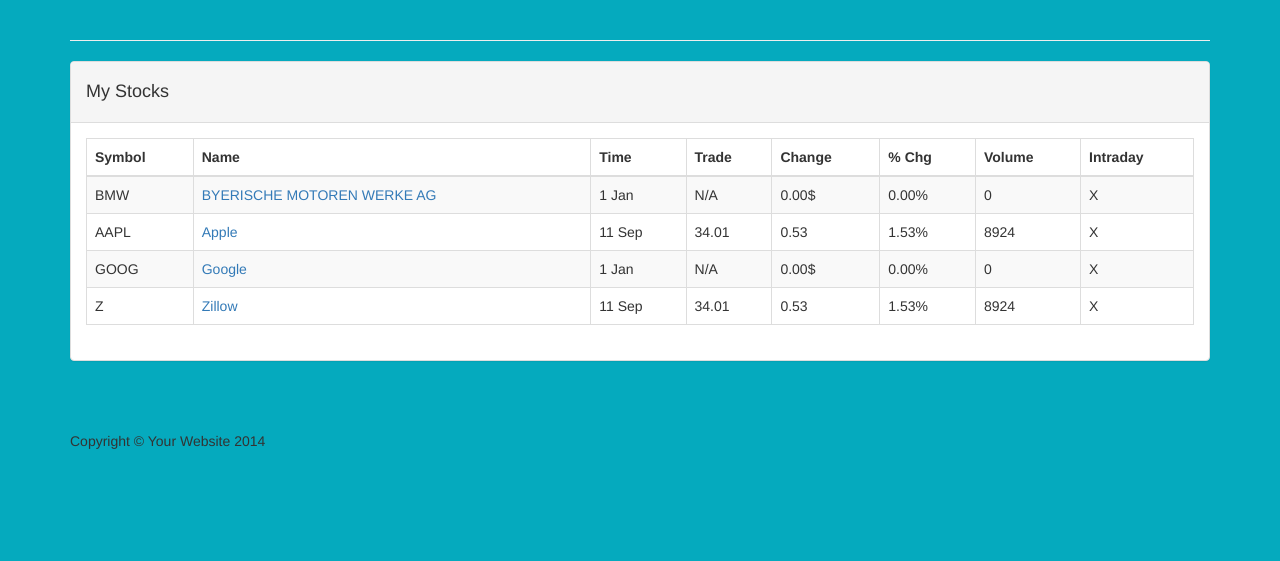
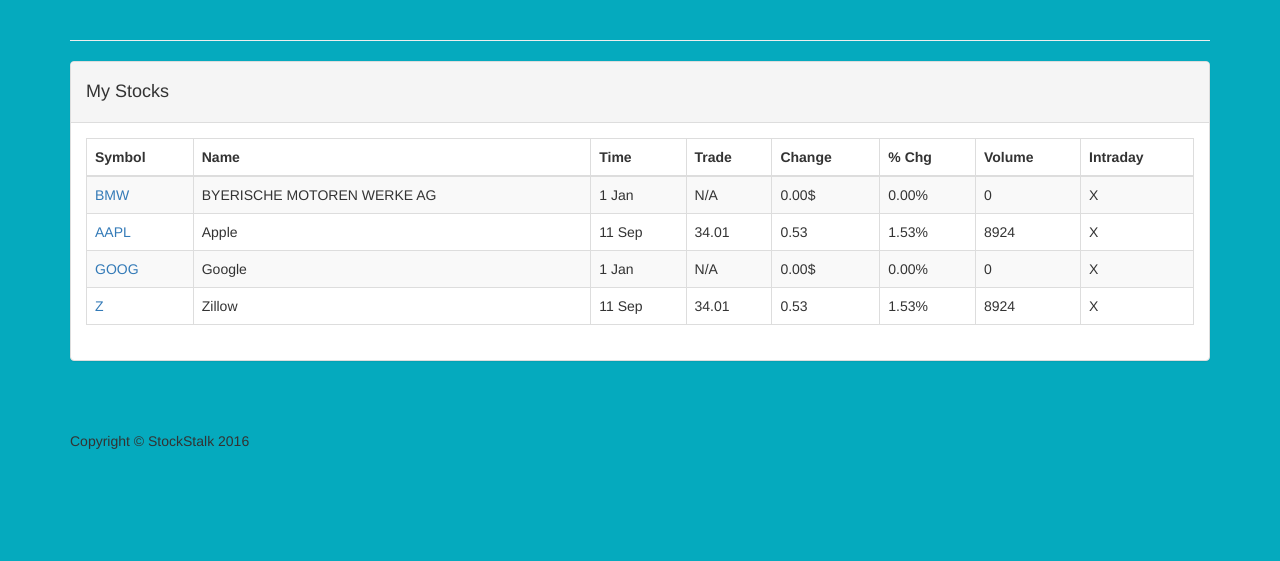
Before and after one commit to devin-petersohn/StockStalk, a PHP site: page /portfolio.php in a window 1280 px wide. Shown: the part 540-1101 px from the top of the page. Run offline with PHP 8.4, Linux system fonts and the light colour scheme; some libraries are stand-ins or nearby versions.

Commit message:
when tickers are clicked on redirect to corresponding Yahoo Finance detail page

```diff
--- a/portfolio.php
+++ b/portfolio.php
@@ -28,6 +28,17 @@
     <script src="https://code.highcharts.com/stock/highstock.js"></script>
     <script src="https://code.highcharts.com/stock/modules/exporting.js"></script>
 
+    <style type="text/css">
+        a:hover {
+        cursor:pointer;
+        }
+        a:active {
+            color: gray;
+        }
+        a:visited {
+            color: black;
+        }
+    </style>
 
 
 </head>
@@ -87,8 +98,8 @@
                                 </thead>
                                 <tbody class="tableBody">
                                     <tr class="odd gradeX">
-                                        <td class="tick">BMW</td>
-                                        <td><a href="stockDetail.php" class="test-link">BYERISCHE MOTOREN WERKE AG</a></td>
+                                        <td><a class="tick">BMW</a></td>
+                                        <td class="test-link">BYERISCHE MOTOREN WERKE AG</td>
                                         <td>1 Jan</td>
                                         <td>N/A</td>
                                         <td class="center">0.00$</td>
@@ -97,8 +108,8 @@
                                         <td class="center">X</td>
                                     </tr>
                                     <tr class="even gradeC">
-                                        <td class="tick">AAPL</td>
-                                        <td><a href="stockDetail.php" class="test-link">Apple</a></td>
+                                        <td><a class="tick">AAPL</a></td>
+                                        <td class="test-link">Apple</td>
                                         <td>11 Sep</td>
                                         <td class="center">34.01</td>
                                         <td class="center">0.53</td>
@@ -107,8 +118,8 @@
                                         <td class="center">X</td>
                                     </tr>
                                     <tr class="odd gradeX">
-                                        <td class="tick">GOOG</td>
-                                        <td><a href="stockDetail.php" class="test-link">Google</a></td>
+                                        <td><a class="tick">GOOG</a></td>
+                                        <td class="test-link">Google</td>
                                         <td>1 Jan</td>
                                         <td>N/A</td>
                                         <td class="center">0.00$</td>
@@ -117,8 +128,8 @@
                                         <td class="center">X</td>
                                     </tr>
                                     <tr class="even gradeC">
-                                        <td class="tick">Z</td>
-                                        <td><a href="stockDetail.php" class="test-link">Zillow</a></td>
+                                        <td><a class="tick">Z</a></td>
+                                        <td class="test-link">Zillow</td>
                                         <td>11 Sep</td>
                                         <td class="center">34.01</td>
                                         <td class="center">0.53</td>
@@ -154,34 +165,34 @@
         <footer>
             <div class="row">
                 <div class="col-lg-12">
-                    <p>Copyright &copy; Your Website 2014</p>
+                    <p>Copyright &copy; StockStalk 2016</p>
                 </div>
             </div>
         </footer>
 
     </div>
     <!-- /.container -->
+
     <script src="https://ajax.googleapis.com/ajax/libs/jquery/2.0.3/jquery.min.js"></script>
+
+    <!-- Bootstrap Core JavaScript -->
+    <script src="js/bootstrap.min.js"></script>
+
     <script src="js/colorbox/jquery.colorbox-min.js" type="text/javascript" charset="utf-8"></script>
-<script src="js/bootstrap.min.js"></script>
+
     <script>
         $(".test-link").colorbox({width:"60%", height:"400px", inline:true, href:"#test-content"});
     </script>
+
 <script>
 function GetCellValues() {
-        /*$('#dataTables-example tr').each(function() {
-            var customerId = $(this).find(".test-link").html();
-            alert(customerId);
-        });*/
     $(function () {
         var tickername = [];
         $('.tableBody tr').each(function (i) {
             var customerId = $(this).find(".tick").html();
             tickername.push(customerId);
-
         });
-            console.log(tickername);
-
+        //console.log(tickername);
 
     var seriesOptions = [],
     seriesCounter = 0,
@@ -195,17 +206,14 @@ function GetCellValues() {
     * @returns {undefined}
     */
     function createChart() {
-
-    //            $('#container').highcharts('StockChart', {
+    //$('#container').highcharts('StockChart', {
         var chart = new Highcharts.StockChart({
         chart:{
             renderTo: 'container'
         },
-    //
         rangeSelector: {
             selected: 4
         },
-
         yAxis: {
             labels: {
                 formatter: function () {
@@ -243,11 +251,9 @@ function GetCellValues() {
             var stockData = data.query.results.quote;
             //console.log(stockData);
             $.each(stockData, function( key, value ) {
-
                 reformattedArray = $.map(value, function(ky, val) { return ky });
-
                 //console.log(reformattedArray);
-    //                    array = reformattedArray[1];
+                //array = reformattedArray[1];
                 var someDate = reformattedArray[1];
                 var date = Date.parse(someDate);
                 //console.log(date);
@@ -276,15 +282,18 @@ function GetCellValues() {
     });
 
     }
+
+
+    $(".tick").click(function(event) {
+        var text = $(event.target).text();
+        console.log(text);
+        var url = "http://finance.yahoo.com/q?uhb=uh3_finance_vert&fr=&type=2button&s=" + text
+        window.open(url,'_blank');
+    });
+
+
     </script>
 
-
-    <script src="https://ajax.googleapis.com/ajax/libs/jquery/2.0.3/jquery.min.js"></script>
-
-<!--<script src="//code.jquery.com/jquery-1.12.0.min.js"></script>-->
-
-    <!-- Bootstrap Core JavaScript -->
-    <script src="js/bootstrap.min.js"></script>
 
 
 </body>
```
Lines whose indentation alone changed are shown as unchanged.
